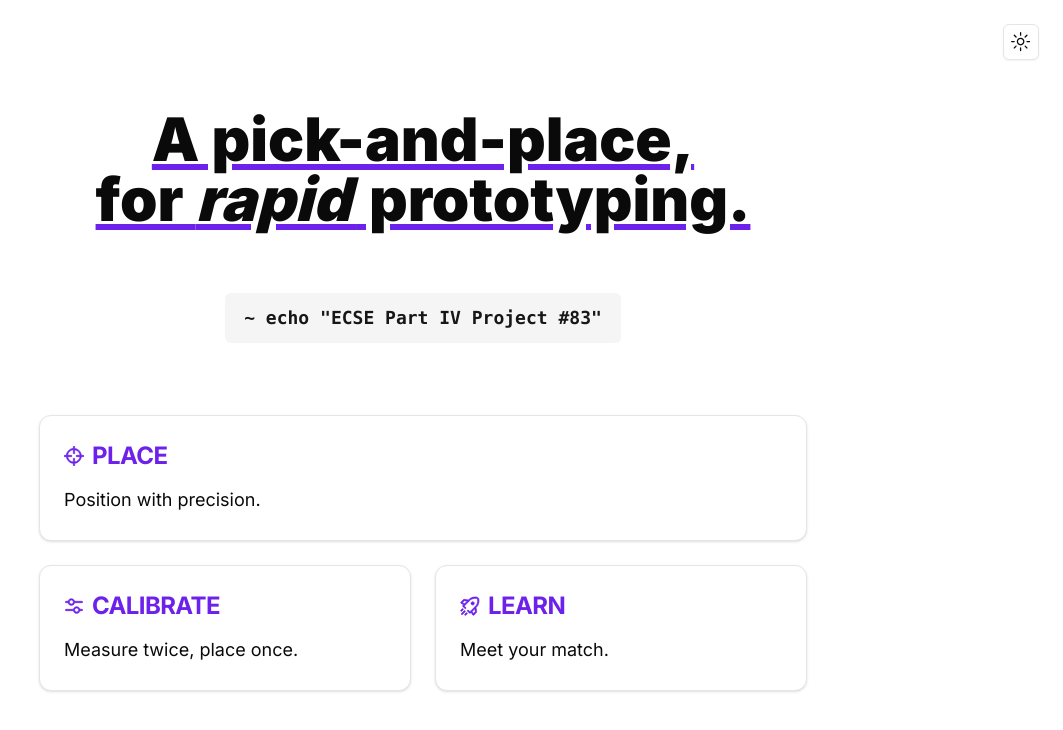
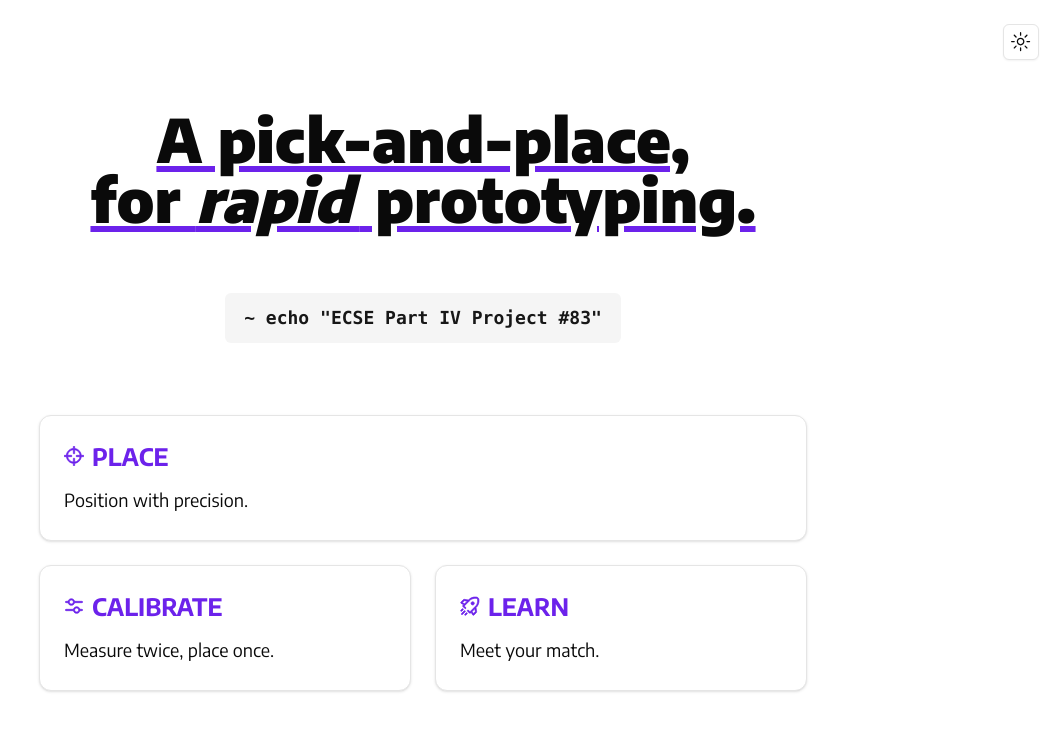
Before and after one commit to p4p-83/interface, a Next.js app in the folder client/: page / in a window 1280 px wide. Shown: the top 730 px of the page, without its empty margins (217-1280 px from the left). Built offline with nearby package versions, Linux system fonts and the light colour scheme.

Commit message:
feat: :lipstick: change font to encode sans

```diff
--- a/client/src/app/layout.tsx
+++ b/client/src/app/layout.tsx
@@ -1,12 +1,12 @@
 import type { Metadata } from 'next'
-import { Inter } from 'next/font/google'
+import { Encode_Sans } from 'next/font/google'
 import './globals.css'
 
 import { Toaster } from '@/components/ui/sonner'
 import { ThemeProvider } from '@/components/ThemeProvider'
 import { cn } from '@/lib/utils'
 
-const inter = Inter({ subsets: ['latin'] })
+const encodeSans = Encode_Sans({ subsets: ['latin'] })
 
 export const metadata: Metadata = {
   title: 'PnP << 83',
@@ -20,7 +20,7 @@ export default function RootLayout({
 }>) {
   return (
     <html lang='en' suppressHydrationWarning>
-      <body className={cn(inter.className, 'flex min-h-screen flex-col items-center justify-center px-5')}>
+      <body className={cn(encodeSans.className, 'flex min-h-screen flex-col items-center justify-center px-5')}>
 
         <ThemeProvider
           attribute='class'
--- a/client/src/components/ui/card.tsx
+++ b/client/src/components/ui/card.tsx
@@ -35,7 +35,7 @@ const CardTitle = React.forwardRef<
 >(({ className, ...props }, ref) => (
   <h3
     ref={ref}
-    className={cn('font-semibold leading-none tracking-tight', className)}
+    className={cn('font-semibold leading-none', className)}
     {...props}
   />
 ))
```
